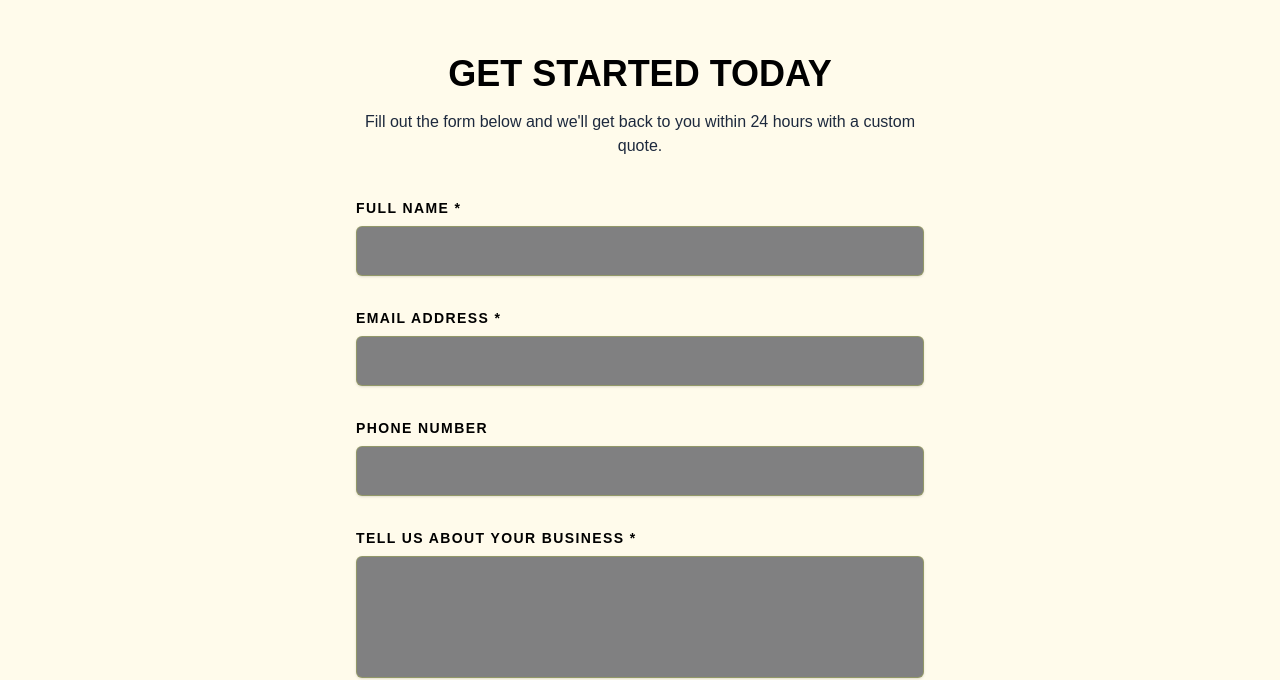
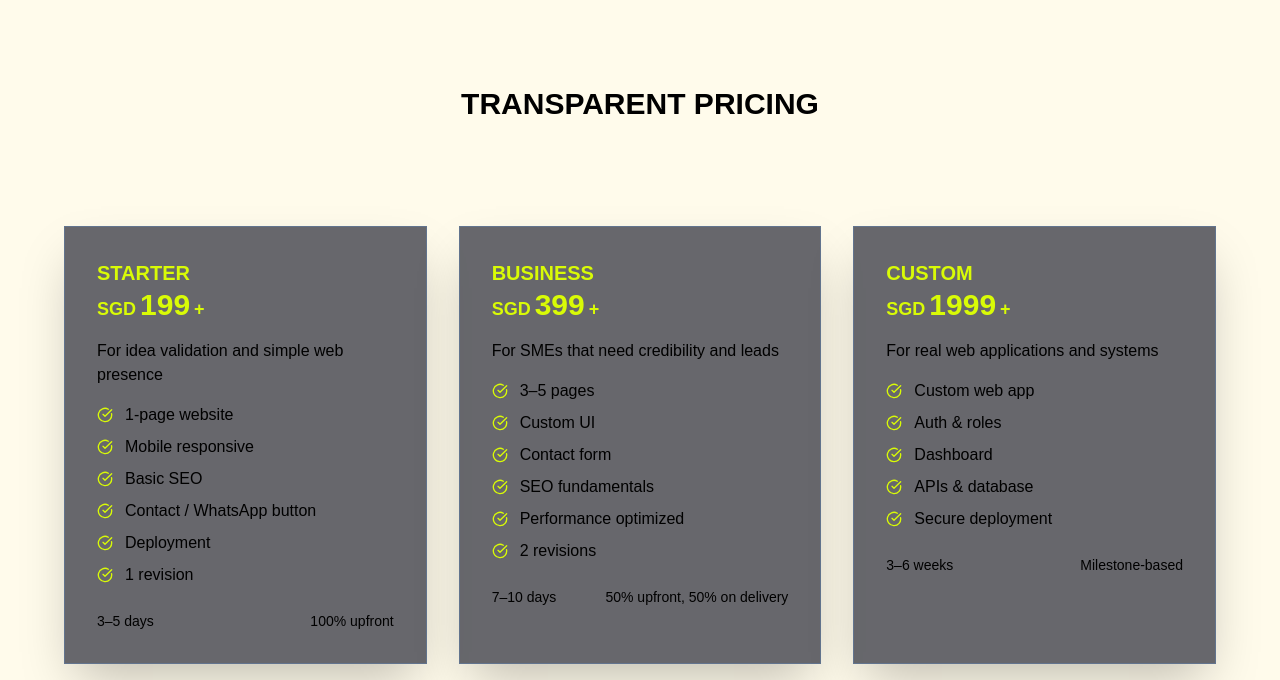
Before and after one commit to mabs-ceo/hustlr, a Next.js app: page / in a window 1280 px wide. Shown: the part 1064-1744 px from the top of the page. Built offline with nearby package versions, Linux system fonts and the light colour scheme; no server answers.

Commit message:
changes made to pricing and added domain'

```diff
--- a/src/app/page.js
+++ b/src/app/page.js
@@ -3,6 +3,7 @@
 import React, { useEffect, useState } from "react"
 import Form from "../components/_form"
 import Footer from "../components/_footer"
+import Pricing from "../components/_pricing"
 import DarkPage from "../components/_DarkPage"
 import LightPage from "../components/_LightPage"
 import { LuMoon, LuSun } from "react-icons/lu"
@@ -76,6 +77,7 @@ export default function Home() {
       {isDarkMode ? <DarkPage /> : <LightPage />}
 
       {/* Shared Sections */}
+      <Pricing />
       <Form />
       <Footer />
     </div>
--- a/src/components/_DarkPage.jsx
+++ b/src/components/_DarkPage.jsx
@@ -47,7 +47,7 @@ const _DarkPage = () => {
           </h1>
 
           <p className="text-slate-400 mb-8 max-w-[600px] font-light tracking-tight">
-            At Hustlr we create fast, mobile-friendly websites built for businesses that want to grow online.
+            At Hustlry we create fast, mobile-friendly websites built for businesses that want to grow online.
           </p>
 
           <div className="inline-flex flex-col gap-4">
@@ -100,7 +100,7 @@ const _DarkPage = () => {
         </div>
       </section>
 
-      {/* Pricing Section */}
+      {/* Pricing Section
       <section className="py-24 px-6 relative z-10">
         <div className="max-w-[600px] mx-auto">
           <div className="bg-slate-950/20 p-10 border border-slate-500 text-center">
@@ -142,7 +142,10 @@ const _DarkPage = () => {
             </button>
           </div>
         </div>
-      </section>
+      </section> */}
+{/* Pricing Section */}
+
+
 
     </div>
   )
--- a/src/components/_LightPage.jsx
+++ b/src/components/_LightPage.jsx
@@ -35,7 +35,7 @@ const _LightPage = () => {
 </h1>
 
           <p className="text-slate-800 mb-8 max-w-[600px] font-light tracking-tight">
-          At Hustlr we create fast, mobile-friendly websites built for businesses that want to grow online.
+          At Hustlry we create fast, mobile-friendly websites built for businesses that want to grow online.
           </p>
 
           <div className="inline-flex flex-col gap-4 items-center">
--- a/src/components/_footer.jsx
+++ b/src/components/_footer.jsx
@@ -7,7 +7,7 @@ const _footer = () => {
     <div className="mt-12 py-8 border-t border-gray-700 dark:border-gray-700 dark:bg-background bg-amber-50">
       <div className="max-w-7xl mx-auto px-4 sm:px-6 lg:px-8">
         <p className="text-center text-sm text-gray-500 dark:text-gray-400">
-          &copy; {year} Hustlr. All rights reserved.
+          &copy; {year} Hustlry. All rights reserved.
         </p>
       </div>
     </div>
--- /dev/null
+++ b/src/components/_pricing.jsx
@@ -0,0 +1,139 @@
+import React from 'react'
+import { FaRegComment } from 'react-icons/fa';
+import { LuCircleCheckBig } from 'react-icons/lu';
+
+const _pricing = () => {
+    const pricingPackages = [
+      {
+        id: "starter",
+        name: "Starter",
+        price: 199,
+        currency: "SGD",
+        description: "For idea validation and simple web presence",
+        deliveryTime: "3–5 days",
+        features: [
+          "1-page website",
+          "Mobile responsive",
+          "Basic SEO",
+          "Contact / WhatsApp button",
+          "Deployment",
+          "1 revision"
+        ],
+        limitations: [
+          "No backend",
+          "No CMS",
+          "No support"
+        ],
+        paymentTerms: "100% upfront"
+      },
+      {
+        id: "business",
+        name: "Business",
+        price: 399,
+        currency: "SGD",
+        description: "For SMEs that need credibility and leads",
+        deliveryTime: "7–10 days",
+        features: [
+          "3–5 pages",
+          "Custom UI",
+          "Contact form",
+          "SEO fundamentals",
+          "Performance optimized",
+          "2 revisions"
+        ],
+        limitations: [
+          "No complex backend",
+          "No authentication"
+        ],
+        paymentTerms: "50% upfront, 50% on delivery"
+      },
+      {
+        id: "custom",
+        name: "Custom",
+        price: 1999,
+        currency: "SGD",
+        description: "For real web applications and systems",
+        deliveryTime: "3–6 weeks",
+        features: [
+          "Custom web app",
+          "Auth & roles",
+          "Dashboard",
+          "APIs & database",
+          "Secure deployment"
+        ],
+        limitations: [
+          "Scope locked before build"
+        ],
+        paymentTerms: "Milestone-based"
+      }
+    ];
+
+  return (
+    <section className="py-24 px-6 relative z-10 flex flex-col gap-12">
+    <h2 className="font-black text-3xl dark:text-darktext uppercase mb-2 text-center">
+      Transparent pricing
+    </h2>
+  <div className="  grid md:grid-cols-3 gap-8 max-w-6xl mx-auto mt-12">
+
+    {pricingPackages.map((pkg) => (
+      <div
+        key={pkg.id}
+        className="bg-slate-950/60 p-8 border border-slate-500 shadow-2xl"
+      >
+
+        {/* Header */}
+        <div className="flex justify-between items-center mb-4 relative ">
+
+<div>
+
+
+          <h3 className="text-xl font-black text-darktext uppercase ">
+            {pkg.name}
+          </h3>
+          <div className="flex items-end ">
+            <span className="text-lg font-bold text-darktext mr-1">
+              {pkg.currency}
+            </span>
+            <span className="text-3xl font-black text-darktext">
+              {pkg.price}
+            </span>
+            <span className="text-lg font-bold text-darktext ml-1">+</span>
+          </div>
+          </div>
+        </div>
+
+        {/* Description */}
+        <p className="text-textdark mb-4">
+          {pkg.description}
+        </p>
+
+        {/* Features */}
+        <ul className="space-y-2 mb-6">
+          {pkg.features.map((feature) => (
+            <li
+              key={feature}
+              className="flex items-center gap-3 dark:text-slate-500"
+            >
+              <LuCircleCheckBig className="text-darktext" />
+              {feature}
+            </li>
+          ))}
+        </ul>
+
+        {/* Footer */}
+        <div className="flex justify-between items-center text-sm dark:text-slate-500">
+          <span>{pkg.deliveryTime}</span>
+          <span>{pkg.paymentTerms}</span>
+
+        </div>
+
+      </div>
+    ))}
+
+
+  </div>
+</section>
+  )
+}
+
+export default _pricing
```
